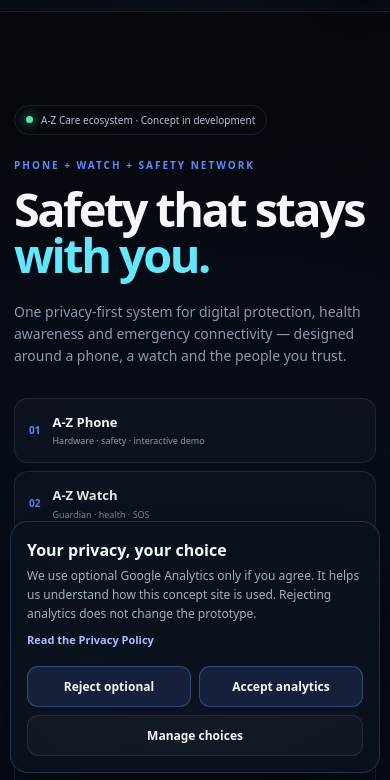
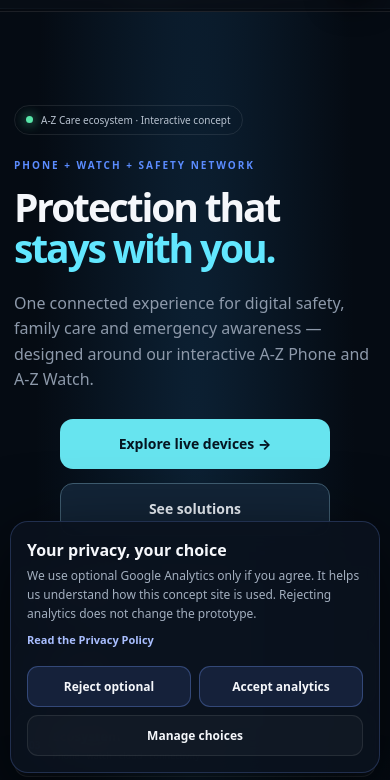
Before and after one commit to a-zcare/a-zcare.github.io, a website: page index.html in a window 390 px wide. Shown: the part 61-841 px from the top of the page. Drawn offline with Linux system fonts and the light colour scheme.

Commit message:
feat(v0.8): ship widescreen homepage redesign with original interactive phone and watch

```diff
--- a/index.html
+++ b/index.html
@@ -8,7 +8,7 @@
       name="description"
       content="A-Z Care is a privacy-first smartphone concept combining scam protection, AI assistance, family safety, consent-based location, health tools, fall detection and SOS."
     />
-    <title>A-Z Care — Safer smartphone experience</title>
+    <title>A-Z Care — Protection that stays with you</title>
     <link rel="canonical" href="https://a-zcare.github.io/" />
     <meta property="og:title" content="A-Z Care — Safer smartphone experience" />
     <meta
@@ -21,6 +21,7 @@
     <link rel="icon" href="assets/azcare-logo-white.svg" />
     <link rel="stylesheet" href="css/style.css?v=7" />
     <link rel="stylesheet" href="css/consent.css?v=2" />
+    <link rel="stylesheet" href="css/v08-real-preview.css?v=2" />
   </head>
   <body>
     <header>
@@ -75,18 +76,18 @@
       <section class="hero ecosystem-hero">
         <div class="container">
           <div class="ecosystem-intro">
-            <div class="pill"><i></i>A-Z Care ecosystem · Concept in development</div>
+            <div class="pill"><i></i>A-Z Care ecosystem · Interactive concept</div>
             <p class="eyebrow">PHONE + WATCH + SAFETY NETWORK</p>
-            <h1>Safety that stays <em>with you.</em></h1>
+            <h1>Protection that <em>stays with you.</em></h1>
             <p class="lead">
-              One privacy-first system for digital protection, health awareness and emergency
-              connectivity — designed around a phone, a watch and the people you trust.
+              One connected experience for digital safety, family care and emergency awareness — designed around our interactive A-Z Phone and A-Z Watch.
             </p>
+            <div class="v08-actions"><a class="v08-primary" href="#product">Explore live devices →</a><a class="v08-secondary" href="#solutions">See solutions</a></div>
             <div class="ecosystem-choices" aria-label="Explore A-Z Care">
-              <a class="choice" href="hardware.html">
+              <a class="choice" href="device-lab.html#phone-device">
                 <b>01</b><span>A-Z Phone<small>Hardware · safety · interactive demo</small></span>
               </a>
-              <a class="choice" href="watch.html">
+              <a class="choice" href="device-lab.html#watch-device">
                 <b>02</b><span>A-Z Watch<small>Guardian · health · SOS</small></span>
               </a>
               <a class="choice" href="ecosystem.html">
@@ -220,6 +221,7 @@
             </div>
           </div>
 
+          <div class="v08-section-title" id="solutions"><span class="device-kicker">EXPLORE THE ECOSYSTEM</span><h2>One ecosystem. <em>Six safety experiences.</em></h2><p>Explore our existing interactive product scenarios or dive into dedicated pages.</p></div>
           <div class="ecosystem-feature-grid">
             <a class="ecosystem-feature" id="protect" href="#how">
               <span>01 · DIGITAL SAFETY</span>
```
